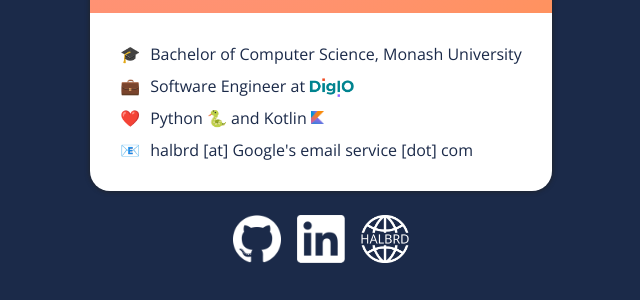
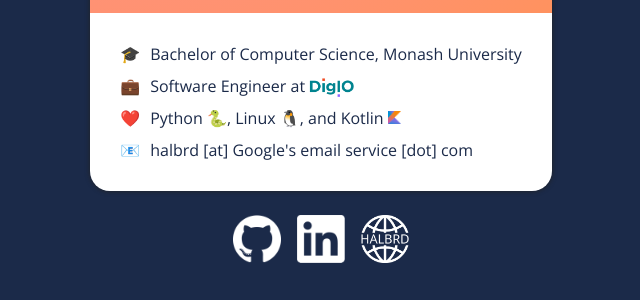
Before and after one commit to halbrd/will.sx, a Flask app: page / in a window 1280 px wide. Shown: the part 458-758 px from the top of the page, without its empty margins (319-959 px from the left). Run offline with Flask 2, Linux system fonts and the light colour scheme.

Commit message:
/: add Linux to heart section

```diff
--- a/templates/index.html
+++ b/templates/index.html
@@ -22,7 +22,7 @@
             <div class="icon">💼</div>
             <div class="text">Software Engineer at <a href="https://digio.com.au/"><img class="digio" src="{{ url_for('static', filename='img/digio.png') }}" alt="DigIO"></a></div>
             <div class="icon">❤️</div>
-            <div class="text">Python 🐍 and Kotlin <img src="{{ url_for('static', filename='img/kotlin.png') }}" alt="Kotlin"></div>
+            <div class="text">Python 🐍, Linux 🐧, and Kotlin <img src="{{ url_for('static', filename='img/kotlin.png') }}" alt="Kotlin"></div>
             <div class="icon">📧</div>
             <div class="text"
                 data-cipher="qhpanlkbjrfde@sgtmuaviwlx.yczom"
```
